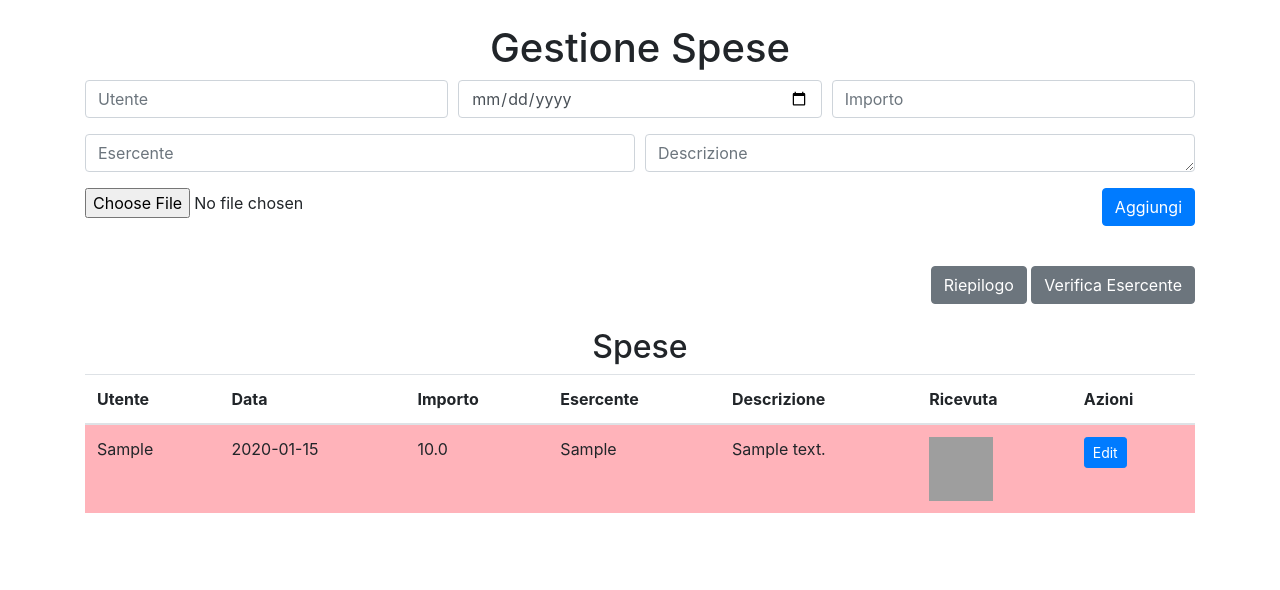
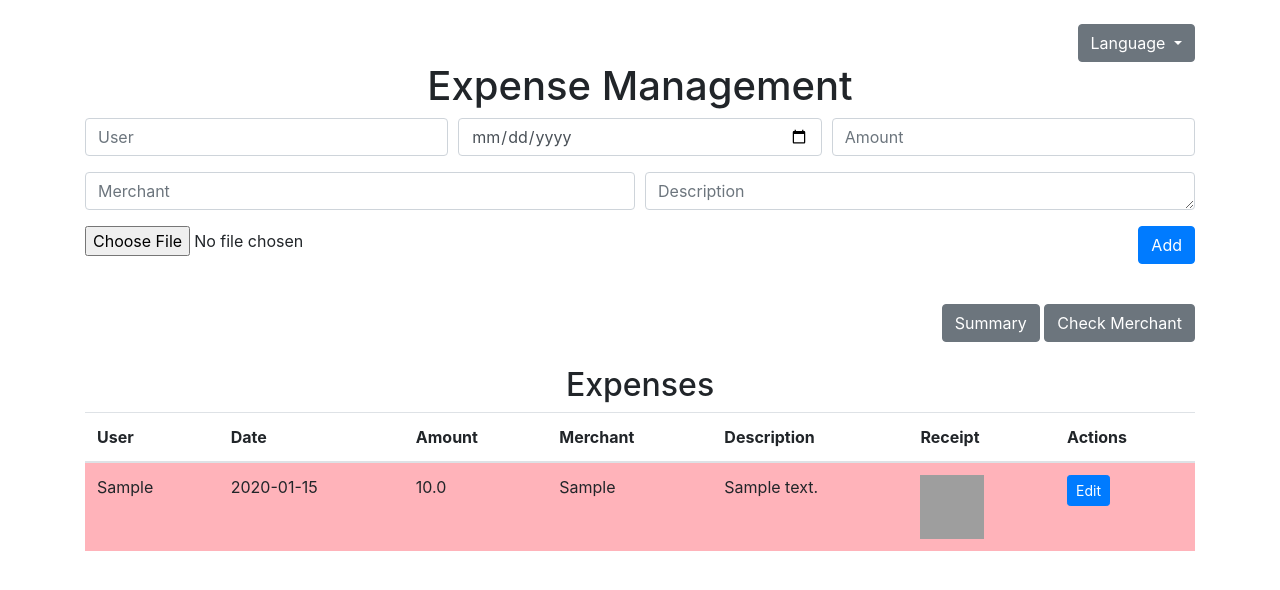
Before and after one commit to katodo/GestioneScontrini, a Flask app: page / in a window 1280 px wide. Shown: the top 590 px of the page. Run offline with Flask 3, Linux system fonts and the light colour scheme; tables that the repository leaves empty hold one stand-in row (values such as "Sample post"); some libraries are stand-ins or nearby versions; grey boxes are pictures that could not be loaded.

Commit message:
Introdotta gestione lingue

```diff
--- a/app.py
+++ b/app.py
@@ -1,4 +1,5 @@
-from flask import Flask, render_template, request, redirect, url_for, jsonify, send_file
+from flask import Flask, render_template, request, redirect, url_for, session
+from flask_babel import Babel, _  # Aggiorna l'importazione
 import sqlite3
 from werkzeug.utils import secure_filename
 import os
@@ -7,6 +8,11 @@ from PIL import Image
 
 app = Flask(__name__)
 app.config['UPLOAD_FOLDER'] = 'uploads'
+app.config['SECRET_KEY'] = 'your_secret_key'
+app.config['BABEL_DEFAULT_LOCALE'] = 'en'
+app.config['BABEL_TRANSLATION_DIRECTORIES'] = 'translations'
+
+babel = Babel()
 
 def init_db():
     conn = sqlite3.connect('expenses.db')
@@ -31,6 +37,20 @@ def initialize():
         init_db()
     if not os.path.exists(app.config['UPLOAD_FOLDER']):
         os.makedirs(app.config['UPLOAD_FOLDER'])
+
+def get_locale():
+    return session.get('lang', 'en')
+
+babel.init_app(app, locale_selector=get_locale)
+
+@app.context_processor
+def inject_global_template_variables():
+    return dict(get_locale=get_locale)
+
+@app.route('/set_language/<language>')
+def set_language(language=None):
+    session['lang'] = language
+    return redirect(request.referrer)
 
 @app.route('/')
 def index():
@@ -81,41 +101,6 @@ def edit_expense(id):
     conn.close()
     return render_template('edit.html', expense=expense)
 
-@app.route('/check_merchant', methods=['GET', 'POST'])
-def check_merchant():
-    conn = sqlite3.connect('expenses.db')
-    c = conn.cursor()
-
-    if request.method == 'POST':
-        year = request.form['year']
-        merchant = request.form['merchant']
-
-        c.execute('''
-            SELECT user, date, amount, description, receipt, receipt_filename
-            FROM expenses
-            WHERE strftime('%Y', date) = ? AND merchant = ?
-            ORDER BY date DESC
-        ''', (year, merchant))
-        expenses = c.fetchall()
-        total_amount = round(sum([expense[2] for expense in expenses]), 2)
-
-        c.execute('SELECT DISTINCT strftime("%Y", date) as year FROM expenses ORDER BY year DESC')
-        years = [row[0] for row in c.fetchall()]
-        c.execute('SELECT DISTINCT merchant FROM expenses ORDER BY merchant')
-        merchants = [row[0] for row in c.fetchall()]
-        conn.close()
-
-        return render_template('check_merchant.html', year=year, merchant=merchant, expenses=expenses, total_amount=total_amount, years=years, merchants=merchants)
-    else:
-        c.execute('SELECT DISTINCT strftime("%Y", date) as year FROM expenses ORDER BY year DESC')
-        years = [row[0] for row in c.fetchall()]
-        c.execute('SELECT DISTINCT merchant FROM expenses ORDER BY merchant')
-        merchants = [row[0] for row in c.fetchall()]
-        conn.close()
-
-        return render_template('check_merchant.html', year=None, merchant=None, expenses=None, total_amount=None, years=years, merchants=merchants)
-
-
 @app.route('/update/<int:id>', methods=['POST'])
 def update_expense(id):
     user = request.form['user']
@@ -151,104 +136,12 @@ def update_expense(id):
 
 @app.route('/delete/<int:id>', methods=['POST'])
 def delete_expense(id):
-    try:
-        conn = sqlite3.connect('expenses.db')
-        c = conn.cursor()
-        print(f"Attempting to delete record with id: {id}")
-        c.execute('DELETE FROM expenses WHERE id = ?', (id,))
-        if c.rowcount == 0:
-            print(f"No record found with id: {id}")
-        conn.commit()
-        conn.close()
-        print(f"Record with id: {id} deleted successfully")
-    except Exception as e:
-        print(f"Error deleting record with id: {id}, error: {e}")
-    return redirect(url_for('index'))
-
-@app.route('/receipt/<int:id>')
-def get_receipt(id):
     conn = sqlite3.connect('expenses.db')
     c = conn.cursor()
-    c.execute('SELECT receipt, receipt_filename FROM expenses WHERE id = ?', (id,))
-    row = c.fetchone()
-    receipt_blob, receipt_filename = row
+    c.execute('DELETE FROM expenses WHERE id = ?', (id,))
+    conn.commit()
     conn.close()
-
-    if receipt_blob:
-        if receipt_filename.endswith('.pdf'):
-            return send_file(
-                io.BytesIO(receipt_blob),
-                mimetype='application/pdf',
-                as_attachment=False,
-                download_name=receipt_filename
-            )
-        else:
-            return send_file(
-                io.BytesIO(receipt_blob),
-                mimetype='image/jpeg',
-                as_attachment=False,
-                download_name=receipt_filename
-            )
-    return "No receipt found"
-
-@app.route('/receipt_thumbnail/<int:id>')
-def get_receipt_thumbnail(id):
-    conn = sqlite3.connect('expenses.db')
-    c = conn.cursor()
-    c.execute('SELECT receipt, receipt_filename FROM expenses WHERE id = ?', (id,))
-    row = c.fetchone()
-    receipt_blob, receipt_filename = row
-    conn.close()
-
-    if receipt_blob and receipt_filename.endswith(('.jpg', '.jpeg', '.png')):
-        image = Image.open(io.BytesIO(receipt_blob))
-        image.thumbnail((64, 64))
-        thumbnail_io = io.BytesIO()
-        image.save(thumbnail_io, format='JPEG')
-        thumbnail_io.seek(0)
-
-        return send_file(
-            thumbnail_io,
-            mimetype='image/jpeg',
-            as_attachment=False,
-            download_name='thumbnail.jpg'
-        )
-    return "No thumbnail available"
-
-def get_pastel_color_by_year(year):
-    try:
-        year = int(year)
-    except ValueError:
-        return '#FFFFFF'
-    if year % 2 == 0:
-        return '#FFDFBA'  # Light Orange for even years
-    else:
-        return '#BAFFC9'  # Light Green for odd years
-
-def get_pastel_color_by_month(month):
-    if '-' not in month:
-        print(f"Invalid month format: {month}")
-        return '#FFFFFF'
-
-    colors = {
-        '01': '#FFB3BA',  # January - Light Red
-        '02': '#FFDFBA',  # February - Light Orange
-        '03': '#FFFFBA',  # March - Light Yellow
-        '04': '#BAFFC9',  # April - Light Green
-        '05': '#BAE1FF',  # May - Light Blue
-        '06': '#E3BAFF',  # June - Light Purple
-        '07': '#FFB3FF',  # July - Light Pink
-        '08': '#FFC9E3',  # August - Light Magenta
-        '09': '#C9FFC9',  # September - Light Lime
-        '10': '#C9FFFF',  # October - Light Cyan
-        '11': '#E1FFC9',  # November - Light Mint
-        '12': '#FFF0BA'   # December - Light Beige
-    }
-
-    month_part = month.split('-')[1]
-    color = colors.get(month_part, '#FFFFFF')
-    print(f"Month: {month}, Color: {color}")
-    return color
+    return redirect(url_for('index'))
 
 @app.route('/summary')
 def summary():
@@ -287,37 +180,115 @@ def get_merchant_expenses_by_year():
     conn.close()
     return merchant_expenses_by_year
 
+@app.route('/check_merchant', methods=['GET', 'POST'])
+def check_merchant():
+    conn = sqlite3.connect('expenses.db')
+    c = conn.cursor()
 
+    if request.method == 'POST':
+        year = request.form['year']
+        merchant = request.form['merchant']
+
+        c.execute('''
+            SELECT user, date, amount, description, receipt, receipt_filename
+            FROM expenses
+            WHERE strftime('%Y', date) = ? AND merchant = ?
+            ORDER BY date DESC
+        ''', (year, merchant))
+        expenses = c.fetchall()
+        total_amount = round(sum([expense[2] for expense in expenses]), 2)
+
+        c.execute('SELECT DISTINCT strftime("%Y", date) as year FROM expenses ORDER BY year DESC')
+        years = [row[0] for row in c.fetchall()]
+        c.execute('SELECT DISTINCT merchant FROM expenses ORDER BY merchant')
+        merchants = [row[0] for row in c.fetchall()]
+        conn.close()
+
+        return render_template('check_merchant.html', year=year, merchant=merchant, expenses=expenses, total_amount=total_amount, years=years, merchants=merchants)
+    else:
+        c.execute('SELECT DISTINCT strftime("%Y", date) as year FROM expenses ORDER BY year DESC')
+        years = [row[0] for row in c.fetchall()]
+        c.execute('SELECT DISTINCT merchant FROM expenses ORDER BY merchant')
+        merchants = [row[0] for row in c.fetchall()]
+        conn.close()
+
+        return render_template('check_merchant.html', year=None, merchant=None, expenses=None, total_amount=None, years=years, merchants=merchants)
+
+@app.route('/receipt/<int:id>')
+def get_receipt(id):
+    conn = sqlite3.connect('expenses.db')
+    c = conn.cursor()
+    c.execute('SELECT receipt, receipt_filename FROM expenses WHERE id = ?', (id,))
+    receipt = c.fetchone()
+    conn.close()
+
+    if receipt is None:
+        return "Receipt not found", 404
+
+    receipt_data, receipt_filename = receipt
+    return send_file(io.BytesIO(receipt_data), attachment_filename=receipt_filename, as_attachment=True)
+
+@app.route('/receipt_thumbnail/<int:id>')
+def get_receipt_thumbnail(id):
+    conn = sqlite3.connect('expenses.db')
+    c = conn.cursor()
+    c.execute('SELECT receipt FROM expenses WHERE id = ?', (id,))
+    receipt = c.fetchone()
+    conn.close()
+
+    if receipt is None or receipt[0] is None:
+        return "Thumbnail not available", 404
+
+    image = Image.open(io.BytesIO(receipt[0]))
+    image.thumbnail((64, 64))
+    img_io = io.BytesIO()
+    image.save(img_io, 'PNG')
+    img_io.seek(0)
+    return send_file(img_io, mimetype='image/png')
 
 @app.route('/delete_receipt/<int:id>', methods=['POST'])
 def delete_receipt(id):
-    try:
-        conn = sqlite3.connect('expenses.db')
-        c = conn.cursor()
-        print(f"Attempting to delete receipt for record with id: {id}")
-        c.execute('''
-            UPDATE expenses
-            SET receipt = NULL, receipt_filename = NULL
-            WHERE id = ?
-        ''', (id,))
-        conn.commit()
-        conn.close()
-        print(f"Receipt for record with id: {id} deleted successfully")
-    except Exception as e:
-        print(f"Error deleting receipt for record with id: {id}, error: {e}")
+    conn = sqlite3.connect('expenses.db')
+    c = conn.cursor()
+    c.execute('UPDATE expenses SET receipt = NULL, receipt_filename = NULL WHERE id = ?', (id,))
+    conn.commit()
+    conn.close()
     return redirect(url_for('edit_expense', id=id))
 
+def get_pastel_color_by_year(year):
+    try:
+        year = int(year)
+    except ValueError:
+        return '#FFFFFF'
+    if year % 2 == 0:
+        return '#FFDFBA'  # Light Orange for even years
+    else:
+        return '#BAFFC9'  # Light Green for odd years
 
-@app.route('/autocomplete', methods=['GET'])
-def autocomplete():
-    conn = sqlite3.connect('expenses.db')
-    c = conn.cursor()
-    c.execute('SELECT DISTINCT user FROM expenses')
-    users = [row[0] for row in c.fetchall()]
-    c.execute('SELECT DISTINCT merchant FROM expenses')
-    merchants = [row[0] for row in c.fetchall()]
-    conn.close()
-    return jsonify({'users': users, 'merchants': merchants})
+def get_pastel_color_by_month(month):
+    if '-' not in month:
+        print(f"Invalid month format: {month}")
+        return '#FFFFFF'
+
+    colors = {
+        '01': '#FFB3BA',  # January - Light Red
+        '02': '#FFDFBA',  # February - Light Orange
+        '03': '#FFFFBA',  # March - Light Yellow
+        '04': '#BAFFC9',  # April - Light Green
+        '05': '#BAE1FF',  # May - Light Blue
+        '06': '#E3BAFF',  # June - Light Purple
+        '07': '#FFB3FF',  # July - Light Pink
+        '08': '#FFC9E3',  # August - Light Magenta
+        '09': '#C9FFC9',  # September - Light Lime
+        '10': '#C9FFFF',  # October - Light Cyan
+        '11': '#E1FFC9',  # November - Light Mint
+        '12': '#FFF0BA'   # December - Light Beige
+    }
+
+    month_part = month.split('-')[1]
+    color = colors.get(month_part, '#FFFFFF')
+    print(f"Month: {month}, Color: {color}")
+    return color
 
 if __name__ == '__main__':
     initialize()
--- a/requirements.txt
+++ b/requirements.txt
@@ -1,2 +1,3 @@
 Flask
 Pillow
+Flask-Babel
--- a/templates/index.html
+++ b/templates/index.html
@@ -1,13 +1,13 @@
 <!DOCTYPE html>
-<html lang="en">
+<html lang="{{ get_locale() }}">
 <head>
     <meta charset="UTF-8">
     <meta name="viewport" content="width=device-width, initial-scale=1.0">
-    <title>Gestione Spese</title>
+    <title>{{ _('Expense Management') }}</title>
     <link href="https://stackpath.bootstrapcdn.com/bootstrap/4.5.2/css/bootstrap.min.css" rel="stylesheet">
     <script src="https://code.jquery.com/jquery-3.5.1.slim.min.js"></script>
     <script src="https://cdn.jsdelivr.net/npm/@popperjs/core@2.9.2/dist/umd/popper.min.js"></script>
-    <script src="https://stackpath.amazonaws.com/bootstrap/4.5.2/js/bootstrap.min.js"></script>
+    <script src="https://stackpath.bootstrapcdn.com/bootstrap/4.5.2/js/bootstrap.min.js"></script>
     <style>
         .thumbnail {
             width: 64px;
@@ -22,25 +22,36 @@
 </head>
 <body>
     <div class="container mt-4">
-        <h1 class="text-center">Gestione Spese</h1>
+        <div class="d-flex justify-content-end">
+            <div class="dropdown">
+                <button class="btn btn-secondary dropdown-toggle" type="button" id="languageMenu" data-toggle="dropdown" aria-haspopup="true" aria-expanded="false">
+                    {{ _('Language') }}
+                </button>
+                <div class="dropdown-menu" aria-labelledby="languageMenu">
+                    <a class="dropdown-item" href="{{ url_for('set_language', language='en') }}">English</a>
+                    <a class="dropdown-item" href="{{ url_for('set_language', language='it') }}">Italiano</a>
+                </div>
+            </div>
+        </div>
+        <h1 class="text-center">{{ _('Expense Management') }}</h1>
         <form action="/add" method="post" enctype="multipart/form-data" class="mb-4">
             <div class="form-row">
                 <div class="form-group col-md-4">
-                    <input type="text" id="user-input" name="user" class="form-control" placeholder="Utente" required>
+                    <input type="text" id="user-input" name="user" class="form-control" placeholder="{{ _('User') }}" required>
                 </div>
                 <div class="form-group col-md-4">
                     <input type="date" name="date" class="form-control" required>
                 </div>
                 <div class="form-group col-md-4">
-                    <input type="number" name="amount" step="0.01" class="form-control" placeholder="Importo" required>
+                    <input type="number" name="amount" step="0.01" class="form-control" placeholder="{{ _('Amount') }}" required>
                 </div>
             </div>
             <div class="form-row">
                 <div class="form-group col-md-6">
-                    <input type="text" id="merchant-input" name="merchant" class="form-control" placeholder="Esercente" required>
+                    <input type="text" id="merchant-input" name="merchant" class="form-control" placeholder="{{ _('Merchant') }}" required>
                 </div>
                 <div class="form-group col-md-6">
-                    <textarea name="description" class="form-control" placeholder="Descrizione" rows="1"></textarea>
+                    <textarea name="description" class="form-control" placeholder="{{ _('Description') }}" rows="1"></textarea>
                 </div>
             </div>
             <div class="form-row">
@@ -48,28 +59,28 @@
                     <input type="file" name="receipt" accept="image/*,application/pdf" class="form-control-file">
                 </div>
                 <div class="form-group col-md-6 text-right">
-                    <button type="submit" class="btn btn-primary">Aggiungi</button>
+                    <button type="submit" class="btn btn-primary">{{ _('Add') }}</button>
                 </div>
             </div>
         </form>
 
         <div class="mb-4 text-right">
-            <a href="/summary" class="btn btn-secondary">Riepilogo</a>
-            <a href="/check_merchant" class="btn btn-secondary">Verifica Esercente</a>
+            <a href="/summary" class="btn btn-secondary">{{ _('Summary') }}</a>
+            <a href="/check_merchant" class="btn btn-secondary">{{ _('Check Merchant') }}</a>
         </div>
 
-        <h2 class="text-center">Spese</h2>
+        <h2 class="text-center">{{ _('Expenses') }}</h2>
         <div class="table-responsive">
             <table class="table table-striped">
                 <thead>
                     <tr>
-                        <th>Utente</th>
-                        <th>Data</th>
-                        <th>Importo</th>
-                        <th>Esercente</th>
-                        <th>Descrizione</th>
-                        <th>Ricevuta</th>
-                        <th>Azioni</th>
+                        <th>{{ _('User') }}</th>
+                        <th>{{ _('Date') }}</th>
+                        <th>{{ _('Amount') }}</th>
+                        <th>{{ _('Merchant') }}</th>
+                        <th>{{ _('Description') }}</th>
+                        <th>{{ _('Receipt') }}</th>
+                        <th>{{ _('Actions') }}</th>
                     </tr>
                 </thead>
                 <tbody>
@@ -88,13 +99,13 @@
                                 </a>
                                 {% else %}
                                 <a href="/receipt/{{ expense[0] }}" target="_blank">
-                                    <img src="/receipt_thumbnail/{{ expense[0] }}" alt="Ricevuta" class="thumbnail">
+                                    <img src="/receipt_thumbnail/{{ expense[0] }}" alt="Receipt" class="thumbnail">
                                 </a>
                                 {% endif %}
                             {% endif %}
                         </td>
                         <td>
-                            <a href="{{ url_for('edit_expense', id=expense[0]) }}" class="btn btn-primary btn-sm">Edit</a>
+                            <a href="{{ url_for('edit_expense', id=expense[0]) }}" class="btn btn-primary btn-sm">{{ _('Edit') }}</a>
                         </td>
                     </tr>
                     {% endfor %}
```
Also changed, not shown: templates/check_merchant.html (+28 -17 lines), templates/edit.html (+25 -14 lines), templates/summary.html (+24 -13 lines), translations/en/LC_MESSAGES/messages.po (added), translations/it/LC_MESSAGES/messages.po (added).
